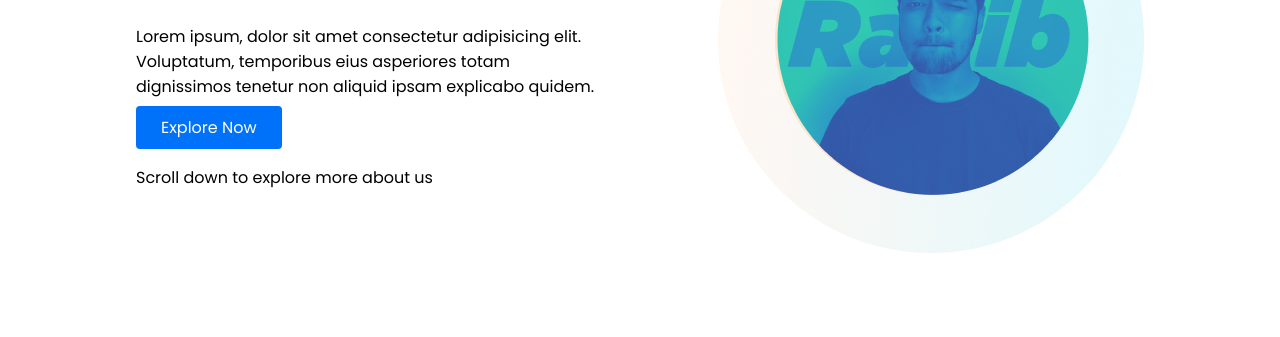
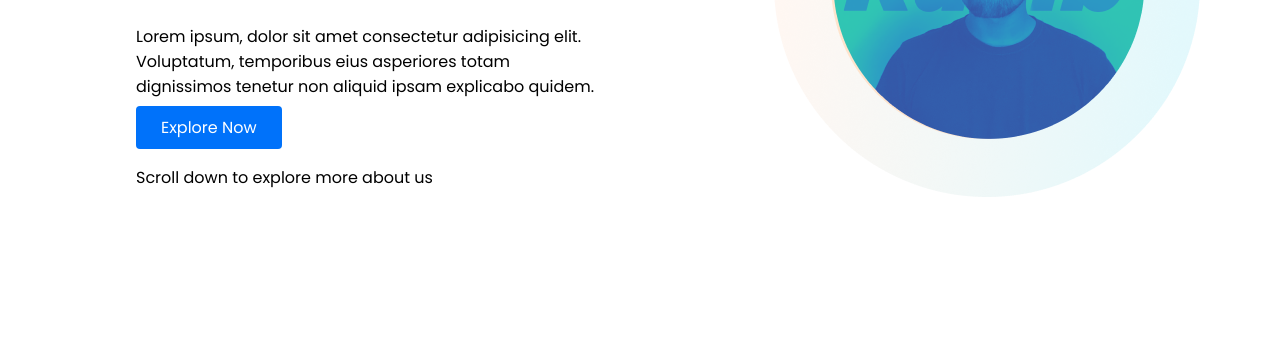
Before and after one commit to Jefranulislam/personal-first-assignment, a plain HTML site: page index.html in a window 1280 px wide. Shown: the part 309-646 px from the top of the page. Drawn offline with nearby package versions, Linux system fonts and the light colour scheme; a web font is replaced by a local one.

Commit message:
some-fix

```diff
--- a/index.html
+++ b/index.html
@@ -22,7 +22,7 @@
 
         <p id="p-next">Scroll down to explore more about us</p>
     </div>
-    <div class="top-width">
+    <div class="top-width-img">
         <img src="/images/person/profile.jpg" alt="">
     </div>
 </section>
--- a/style.css
+++ b/style.css
@@ -17,6 +17,7 @@ h1{
 }
 .top-width{
     padding:5%;
+    margin-right: 10%;
 }
 .mainheader{
     border-left:5px solid;
```
